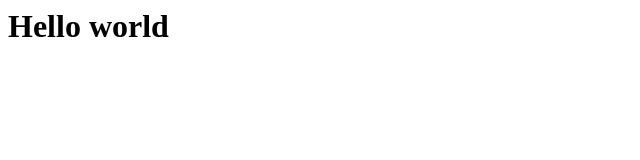
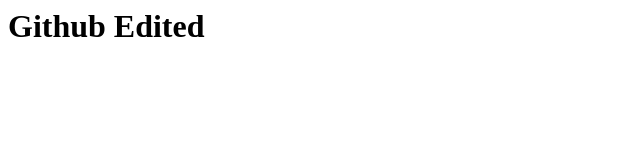
Before and after one commit to BruceReggie01/git-activty-repository, a plain HTML site: page index.html in a window 1280 px wide. Shown: the whole page, without its empty margins (0-640 px from the left). Drawn offline with Linux system fonts and the light colour scheme.

Commit message:
updated index.html from github

```diff
--- a/index.html
+++ b/index.html
@@ -9,6 +9,6 @@
 
     </head>
     <body>
-           <h1>Hello world</h1>
+           <h1>Github Edited</h1>
     </body>
    </html>
```
